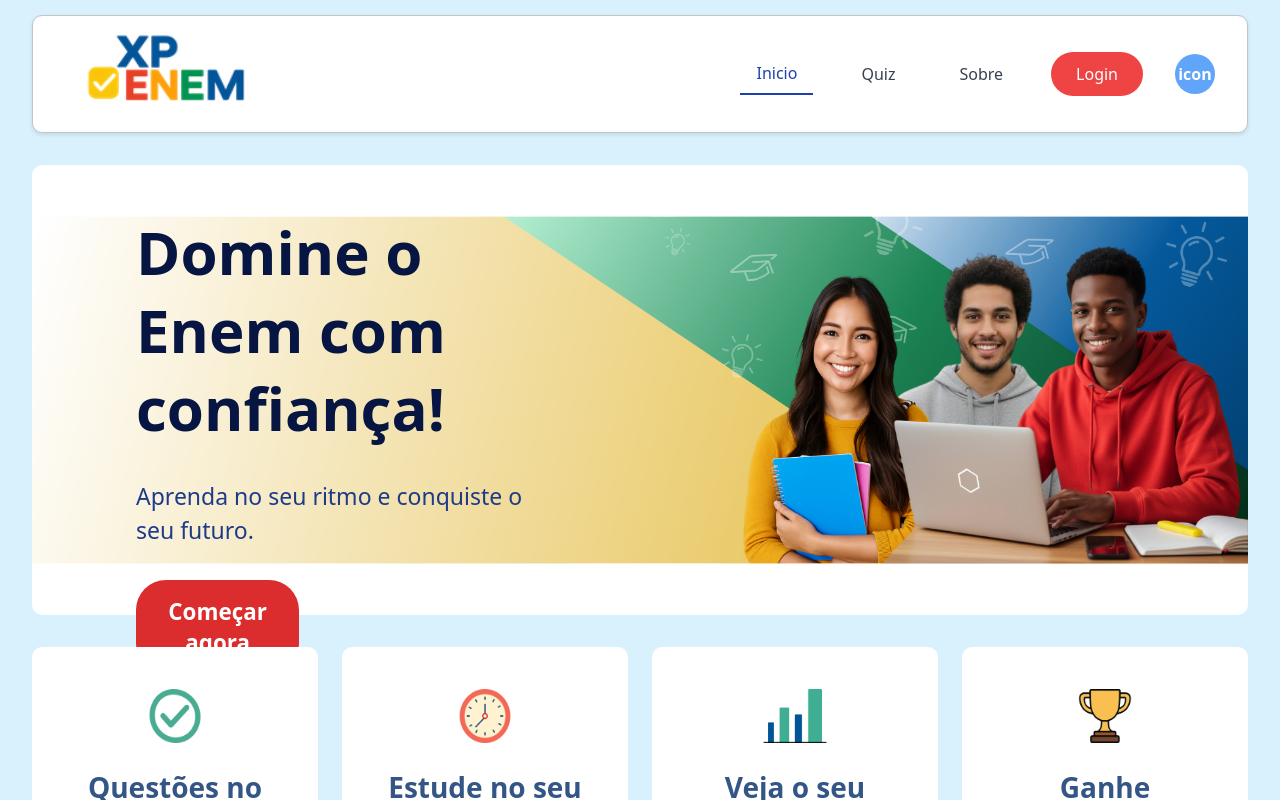
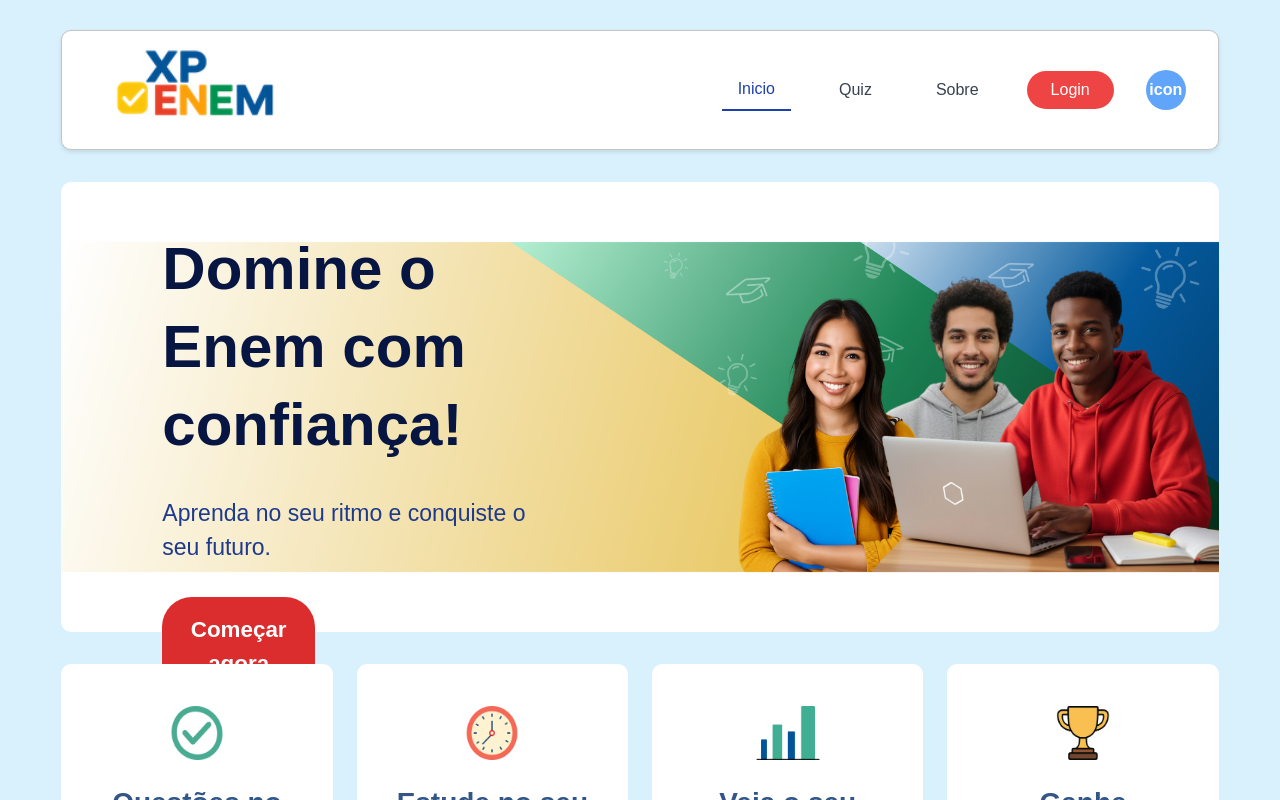
Before and after one commit to giscely/Projeto-Integrador, a React (Vite) app in the folder frontend/projeto_integrador_frontend/: page / in a window 1280 px wide. Shown: the top 800 px of the page. Built offline with nearby package versions, Linux system fonts and the light colour scheme.

Commit message:
questoes imagem no quiz + ajustes no css geral (corrigir alinhamento do header com section)

```diff
--- a/frontend/projeto_integrador_frontend/src/pages/Inicio.css
+++ b/frontend/projeto_integrador_frontend/src/pages/Inicio.css
@@ -1,80 +1,93 @@
-/* Reset e configurações gerais */
+
+/* Reset */
 * {
   margin: 0;
   padding: 0;
   box-sizing: border-box;
 }
 
+/* BODY */
 body {
-  text-align: center;
   max-width: 100%;
-  max-height: 100%;
-  padding: 15px;
   background-color: #d8f1fd;
+  font-family: sans-serif;
 }
 
-/* Header */
+/* LIMITA E CENTRALIZA TUDO */
+.main_page {
+  width: 100%;
+  max-width: 95%;
+  margin: 0 auto;
+  padding: 15px;
+}
+
+/* ============================
+      HEADER
+============================ */
 header {
   background-color: #ffffff;
-  box-shadow: 0 2px 4px rgba(0, 0, 0, 0.1);
-  padding: 5px 2rem;
+  box-shadow: 0 2px 4px rgba(0,0,0,0.1);
+  padding: 10px 2rem;
+
   display: flex;
   justify-content: space-between;
   align-items: center;
-  border: 1px solid rgb(196, 196, 196);
+
+  border: 1px solid rgb(196,196,196);
   border-radius: 10px;
-  width: 95vw;
+
+  width: 100%;           /* <<< CORRIGIDO */
 }
 
-.img-logo img{
-  width: 200px;
+.img-logo img {
+  width: 180px;
 }
 
-header > div:first-child {
-  font-size: 1.8rem;
-  font-weight: bold;
-  color: #1e40af;
-}
-
+/* NAV */
 header nav {
   display: flex;
   align-items: center;
-  gap: 2rem;
+  gap: 1.5rem;
 }
 
-header nav .button-menu {
+.button-menu {
   background: none;
   border: none;
   color: #374151;
   font-size: 1rem;
   font-weight: 500;
   cursor: pointer;
-  padding: 0.5rem 1rem;
-  transition: color 0.3s;
+  padding: 0.5rem 0.8rem;
+  transition: 0.3s;
   border-radius: 0;
 }
 
-header nav .menu-select {
+.menu-select {
   color: #1e40af;
   border-bottom: 2px solid #1e40af;
 }
 
-header nav .button-menu:hover {
+.button-menu:hover {
   color: #1e40af;
 }
 
-header nav button:nth-child(4),button:nth-child(5) {
+/* BOTÕES LOGIN/LOGOUT */
+header nav button:nth-child(4),
+header nav button:nth-child(5) {
   background-color: #ef4444;
   color: white;
   border-radius: 25px;
   padding: 0.6rem 1.5rem;
+  border: none;
+  cursor: pointer;
 }
 
-header nav button:nth-child(4):hover {
-  background-color: #942323;
+header nav button:hover {
+  color: #1e40af;
 }
 
-header nav > .icon-perfil {
+/* FOTO PERFIL */
+.icon-perfil {
   width: 40px;
   height: 40px;
   background-color: #60a5fa;
@@ -84,16 +97,22 @@ header nav > .icon-perfil {
   justify-content: center;
   color: white;
   font-weight: bold;
+  text-decoration: none;
 }
 
-/* Section Principal */
+/* ============================
+      SECTION
+============================ */
 section {
-  margin: 0 auto;
-  padding-top: 1rem;
-  width: 95vw;
+  width: 100%;
+  margin-top: 2rem;
 }
 
-/* Intro - Hero Section */
+
+/* ============================
+      HERO INTRO
+============================ */
+
 .intro {
   background-image: url(../assets/img_intro_XPENEM.png);
   background-repeat: no-repeat;
@@ -134,7 +153,7 @@ section {
   text-align: start;
 }
 
-.intro button {
+.intro .button-intro {
   background-color: #db2d2d;
   color: white;
   border: none;
@@ -146,9 +165,10 @@ section {
   width: 40%;
   transition: background-color 0.3s;
   align-self: flex-start;
+  text-align: center;
 }
 
-.intro button:hover {
+.intro .button-intro:hover {
   background-color: #ff6d6d;
 }
 
@@ -158,7 +178,7 @@ section {
   align-items: center;
 }
 
-/* Info Cards */
+
 .info {
   display: grid;
   grid-template-columns: repeat(4, 1fr);
@@ -260,3 +280,267 @@ div span > img{
   margin-left: 19rem;
   width: 20%;
 }
+
+
+
+/*
+* {
+  margin: 0;
+  padding: 0;
+  box-sizing: border-box;
+}
+
+body {
+  text-align: center;
+  max-width: 100%;
+  max-height: 100%;
+  padding: 15px;
+  background-color: #d8f1fd;
+}
+
+
+header {
+  background-color: #ffffff;
+  box-shadow: 0 2px 4px rgba(0, 0, 0, 0.1);
+  padding: 5px 2rem;
+  display: flex;
+  justify-content: space-between;
+  align-items: center;
+  border: 1px solid rgb(196, 196, 196);
+  border-radius: 10px;
+  width: 95vw;
+}
+
+.img-logo img{
+  width: 200px;
+}
+
+header > div:first-child {
+  font-size: 1.8rem;
+  font-weight: bold;
+  color: #1e40af;
+}
+
+header nav {
+  display: flex;
+  align-items: center;
+  gap: 2rem;
+}
+
+header nav .button-menu {
+  background: none;
+  border: none;
+  color: #374151;
+  font-size: 1rem;
+  font-weight: 500;
+  cursor: pointer;
+  padding: 0.5rem 1rem;
+  transition: color 0.3s;
+  border-radius: 0;
+}
+
+header nav .menu-select {
+  color: #1e40af;
+  border-bottom: 2px solid #1e40af;
+}
+
+header nav .button-menu:hover {
+  color: #1e40af;
+}
+
+header nav button:nth-child(4),button:nth-child(5) {
+  background-color: #ef4444;
+  color: white;
+  border-radius: 25px;
+  padding: 0.6rem 1.5rem;
+}
+
+header nav button:nth-child(4):hover {
+  background-color: #942323;
+}
+
+header nav > .icon-perfil {
+  width: 40px;
+  height: 40px;
+  background-color: #60a5fa;
+  border-radius: 50%;
+  display: flex;
+  align-items: center;
+  justify-content: center;
+  color: white;
+  font-weight: bold;
+}
+
+
+section {
+  margin: 0 auto;
+  padding-top: 1rem;
+  width: 95vw;
+}
+
+.intro {
+  background-image: url(../assets/img_intro_XPENEM.png);
+  background-repeat: no-repeat;
+  background-size: cover;
+  background-position: center;
+  display: grid;
+  grid-template-columns: 1fr 1fr;
+  gap: 6rem;
+  align-items: center;
+  margin-bottom: 2rem;
+  margin-top: 1rem;
+  border-radius: 10px;
+  height: 450px;
+}
+
+.intro .div_info_intro {
+  display: flex;
+  flex-direction: column;
+  justify-content: center;
+  align-items: flex-start;
+  gap: 2rem;
+  padding: 3rem;
+  margin-left: 10%;
+  height: 100%;
+  text-align: left;
+}
+
+.intro .div_info_intro p {
+  font-size: 23px;
+  color: #1e3a8a;
+  align-self: flex-start;
+}
+.intro .div_info_intro h1 {
+  font-size: 60px;
+  font-weight: bold;
+  color: #061541;
+  line-height: 1.3;
+  text-align: start;
+}
+
+.intro button {
+  background-color: #db2d2d;
+  color: white;
+  border: none;
+  padding: 1rem 1rem;
+  border-radius: 30px;
+  font-size: 1.4rem;
+  font-weight: 600;
+  cursor: pointer;
+  width: 40%;
+  transition: background-color 0.3s;
+  align-self: flex-start;
+}
+
+.intro button:hover {
+  background-color: #ff6d6d;
+}
+
+.intro > div:last-child {
+  display: flex;
+  justify-content: center;
+  align-items: center;
+}
+
+
+.info {
+  display: grid;
+  grid-template-columns: repeat(4, 1fr);
+  gap: 1.5rem;
+}
+
+.info > div {
+  background-color: white;
+  padding: 1.5rem;
+  border-radius: 10px;
+  display: flex;
+  align-items: center;
+  flex-direction: column;
+  gap: 1rem;
+  transition: border-color 0.3s, transform 0.3s;
+  cursor: pointer;
+  height: 270px;
+}
+
+.info > div:hover {
+  border-color: grey;
+  border: 2px solid rgb(218, 218, 218);
+  transform: translateY(-5px);
+}
+
+.info-titulo {
+  display: flex;
+  flex-direction: column;
+  align-items: center;
+  justify-content: left;
+  width: 100%;
+}
+
+.info > div span {
+  width: 90px;
+  height: 90px;
+  border-radius: 50%;
+  display: flex;
+  align-items: center;
+  justify-content: center;
+  font-size: 1.5rem;
+  flex-shrink: 0;
+
+}
+
+div span > img{
+  height: 60%;
+  width: 100%;
+}
+
+.info > div h2 {
+  color: #335686;
+  font-size: 28px;
+  font-weight: 700;
+  margin-top: 2%;
+}
+
+.info-detalhe {
+  color: rgb(41, 41, 41);
+  width: 90%;
+  font-size: 18px;
+}
+
+.como-funciona {
+  display: flex;
+  flex-direction: row;
+  flex-wrap: wrap;
+  height: auto;
+}
+
+.como-funciona > .informs-function {
+  color: #152a69;
+  margin: 10px;
+  width: 60%;
+  height: 300px;
+  padding: 2rem;
+  display: flex;
+  flex-direction: row;
+  flex-wrap: wrap;
+  justify-content: center;
+  align-items: center;
+}
+
+.como-funciona > .informs-function > div {
+  background-color: rgb(255, 255, 255);
+  border-radius: 10px;
+  margin-top: 20px;
+  margin-left: 8rem;
+  height: 100px;
+  width: 35%;
+  padding: 1rem;
+  font-size: 10px;
+}
+
+.como-funciona > div {
+  color: #44568d;
+  font-size: 13px;
+  margin: 10px;
+  margin-left: 19rem;
+  width: 20%;
+} */
--- a/frontend/projeto_integrador_frontend/src/pages/Inicio.jsx
+++ b/frontend/projeto_integrador_frontend/src/pages/Inicio.jsx
@@ -49,7 +49,8 @@ export default function Inicio() {
             <div className="div_info_intro">
               <h1>Domine o Enem com confiança!</h1>
               <p>Aprenda no seu ritmo e conquiste o seu futuro.</p>
-              <button>Começar agora</button>
+
+              <Link to="/quiz" className="button-intro">Começar agora</Link>
             </div>
           </div>
 
--- a/frontend/projeto_integrador_frontend/src/pages/ModalQuiz.css
+++ b/frontend/projeto_integrador_frontend/src/pages/ModalQuiz.css
@@ -1,10 +1,12 @@
 /* ======= OVERLAY ======= */
-.modalQuiz-overlay {
+
+.modalQuiz-body {
   position: absolute;
   top: 0;
   left: 0;
   width: 100%;
-  height: 100%;
+  height: auto;
+  min-height: 100%;
   background-color: #d8f1fd;
   display: flex;
   flex-direction: column;
@@ -12,12 +14,25 @@
   padding-top: 20px;
   z-index: 9000;
 }
+.modalQuiz-overlay {
+
+  width: 100%;
+  height: 100%;
+  background-color: #d8f1fd;
+  display: flex;
+  flex-direction: column;
+  align-items: center;
+
+  max-width: 95%;
+  margin: 0 auto;
+  padding: 15px;
+}
 
 /* === CARD PRINCIPAL === */
 .modalQuiz-card {
   margin-top: 50px;
   width: 90%;
-  max-width: 650px;
+  max-width: 670px;
   background: #fff;
   border-radius: 14px;
   padding: 25px 30px;
@@ -68,6 +83,15 @@
   margin-bottom: 25px;
   line-height: 1.4;
   text-align: justify;
+}
+
+.modalQuiz-image {
+  width: 100%;
+  max-width: 380px;
+  margin: 16px auto;
+  display: block;
+  border-radius: 8px;
+  box-shadow: 0px 2px 10px rgba(0,0,0,0.15);
 }
 
 /* === FORM === */
@@ -169,7 +193,7 @@
 }
 .quiz-tempo {
     position: absolute;
-    bottom: 4%;
+    bottom: 25px;
     left: 5%;
     margin-top: 18px;
     font-size: 17px;
@@ -185,16 +209,18 @@
     left: 0;
     width: 100%;
     height: 100%;
+    overflow-y: hidden;
     background: rgba(0, 0, 0, 0.45);
     display: flex;
     justify-content: center;
-    align-items: center;
+    align-items: flex-start;
     z-index: 9999;
     animation: fadeIn 0.3s ease;
 }
 
 /* Card branco central */
 .quizComecar-card {
+    margin-top: 20%;
     background: #ffffff;
     padding: 30px;
     width: 320px;
--- a/frontend/projeto_integrador_frontend/src/pages/ModalQuiz.jsx
+++ b/frontend/projeto_integrador_frontend/src/pages/ModalQuiz.jsx
@@ -119,6 +119,9 @@ function ModalQuiz({ setMostrarQuiz, questoesQuiz, disciplina, quantQuestoes, si
 
 
     return (
+    <div className="modalQuiz-body">
+
+
         <div className="modalQuiz-overlay">
 
             {/* === INÍCIO DO QUIZ === */}
@@ -252,10 +255,20 @@ function ModalQuiz({ setMostrarQuiz, questoesQuiz, disciplina, quantQuestoes, si
                     <p className="modalQuiz-subtitle">{questao.qst_title}</p>
 
                     {/* Enunciado */}
-                <p className="modalQuiz-enunciado">{questao.qst_context}</p>
+                    <p className="modalQuiz-enunciado">{questao.qst_context.replace(/!\[[^\]]*\]\([^\)]+\.(png|jpg|jpeg)\)/gi, "")}</p>
                     <h5 className="modalQuiz-enunciado">
                         {questao.qst_question}
                     </h5>
+
+                    {/* Imagem da questão (se houver) */}
+                    {questao.qst_file_url && questao.qst_file_url.length > 0 && (
+                        <img
+                        src={questao.qst_file_url[0]}
+                        alt="Imagem da questão"
+                        className="modalQuiz-image"
+                        />
+                    )}
+
                 </div>
 
                 <form className="modalQuiz-form" onSubmit={handleResponder}>
@@ -298,6 +311,7 @@ function ModalQuiz({ setMostrarQuiz, questoesQuiz, disciplina, quantQuestoes, si
 
         </div>
         </div>
+    </div>
   );
 }
 
```
Also changed, not shown: 1 other file (tests, documents, lock files or other folders). Lines whose indentation alone changed are shown as unchanged.
